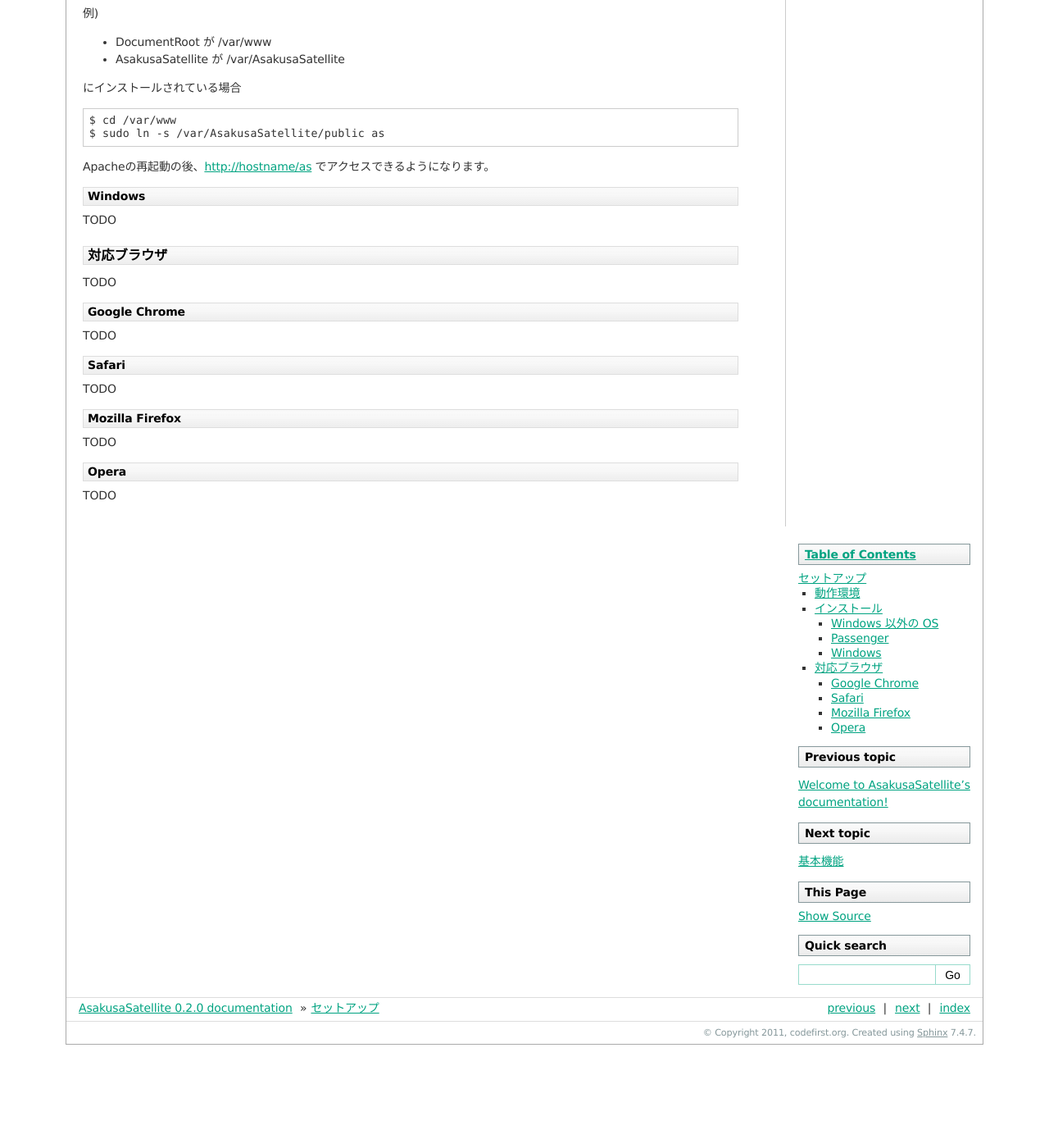
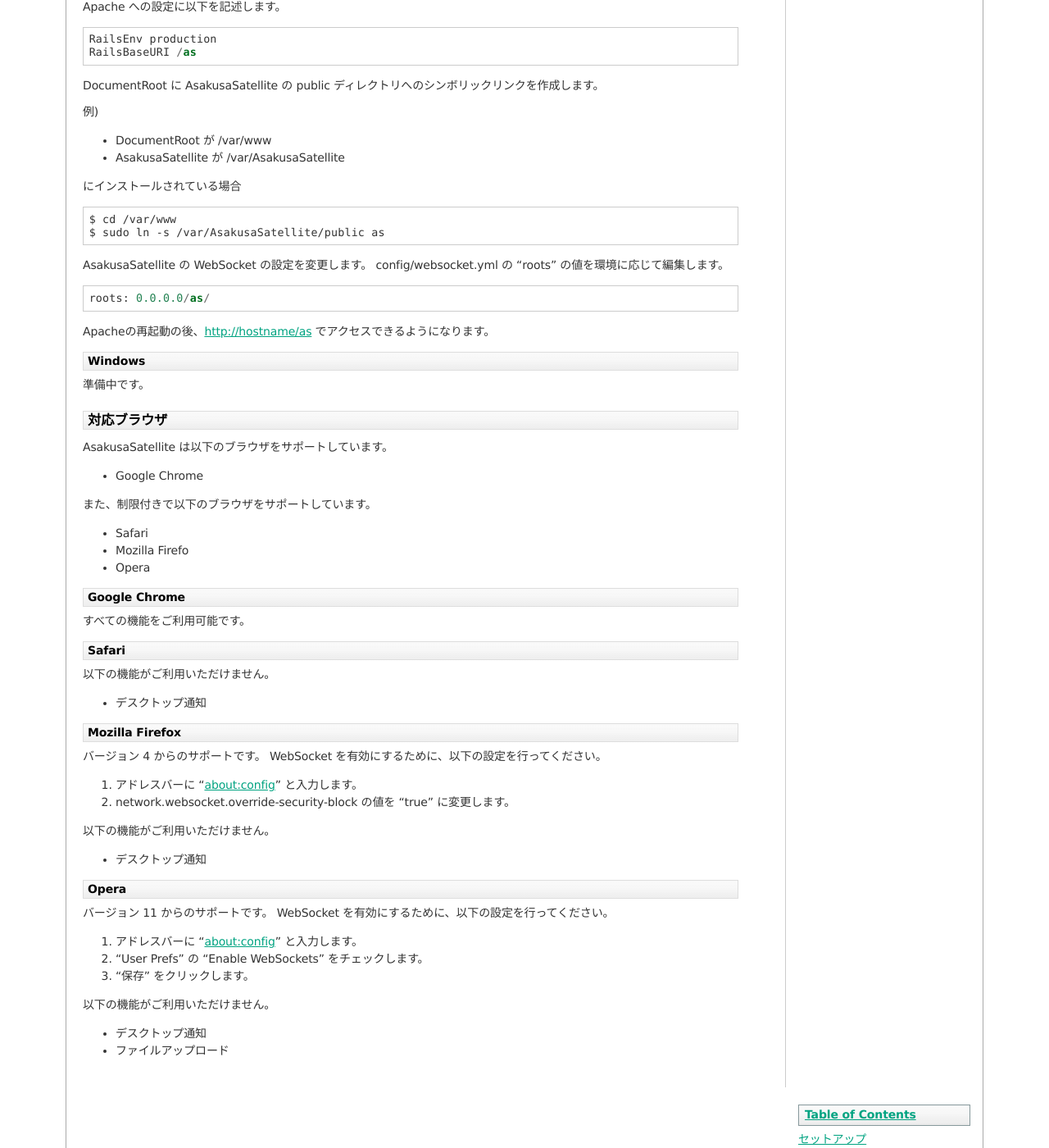
Before and after one commit to codefirst/asakusa-satellite-manual, a Sphinx documentation site: the page built from source/setup.rst, in a window 1280 px wide and 1400 px high, scrolled down 1008 px. Shown: the whole window at 82% size. Built offline with Sphinx 7.4.7, drawn with Linux system fonts in a browser that asks for light colours; before the commit the page ends 2282 px from its top, so only the background shows below that; some of the changed text lies outside the part shown.

Commit message:
Wrote setup section

```diff
--- a/source/setup.rst
+++ b/source/setup.rst
@@ -2,15 +2,25 @@
 =======================
 動作環境
 -----------------------
+以下のソフトウェアのインストールが必要です。
 
 * Ruby 1.8.7
 * RubyGems 1.4.2 or later
 * Bundler 1.0.7 or later
-* Google Chrome 9 or later (クライアント)
-
 
 インストール
 -----------------------
+
+以下では、3つの場合のインストール方法について説明します。
+
+* Windows 以外の OS
+* Passenger
+* Windows
+
+Windows 以外の OS
+~~~~~~~~~~~~~~~~~~~~
+
+以下のコマンドを実行してください。
 
 ::
 
@@ -23,11 +33,6 @@
     $ rake groonga:migrate
     $ ruby websocket/server.rb &
     $ bundle exec rails server
-
-Windows 以外の OS
-~~~~~~~~~~~~~~~~~~~~
-
-TODO
 
 Passenger
 ~~~~~~~~~~~~~~~~~~~~
@@ -65,6 +70,7 @@
 
 * DocumentRoot が /var/www
 * AsakusaSatellite が /var/AsakusaSatellite
+
 にインストールされている場合
 
 ::
@@ -72,34 +78,69 @@
   $ cd /var/www
   $ sudo ln -s /var/AsakusaSatellite/public as
 
+AsakusaSatellite の WebSocket の設定を変更します。
+config/websocket.yml の "roots" の値を環境に応じて編集します。
+
+::
+
+  roots: 0.0.0.0/as/
+
 Apacheの再起動の後、http://hostname/as でアクセスできるようになります。
 
 Windows
 ~~~~~~~~~~~~~~~~~~~~
 
-TODO
+準備中です。
 
 対応ブラウザ
 -----------------------
 
-TODO
+AsakusaSatellite は以下のブラウザをサポートしています。
+
+* Google Chrome
+
+また、制限付きで以下のブラウザをサポートしています。
+
+* Safari
+* Mozilla Firefo
+* Opera
 
 Google Chrome
 ~~~~~~~~~~~~~~~~~~~~
 
-TODO
+すべての機能をご利用可能です。
 
 Safari
 ~~~~~~~~~~~~~~~~~~~~
 
-TODO
+以下の機能がご利用いただけません。
+
+* デスクトップ通知
 
 Mozilla Firefox
 ~~~~~~~~~~~~~~~~~~~~
 
-TODO
+バージョン 4 からのサポートです。
+WebSocket を有効にするために、以下の設定を行ってください。
+
+1. アドレスバーに "about:config" と入力します。
+2. network.websocket.override-security-block の値を "true" に変更します。
+
+以下の機能がご利用いただけません。
+
+* デスクトップ通知
 
 Opera
 ~~~~~~~~~~~~~~~~~~~~
 
-TODO
+バージョン 11 からのサポートです。
+WebSocket を有効にするために、以下の設定を行ってください。
+
+1. アドレスバーに "about:config" と入力します。
+2. "User Prefs" の "Enable WebSockets" をチェックします。
+3. "保存" をクリックします。
+
+以下の機能がご利用いただけません。
+
+* デスクトップ通知
+* ファイルアップロード
```
